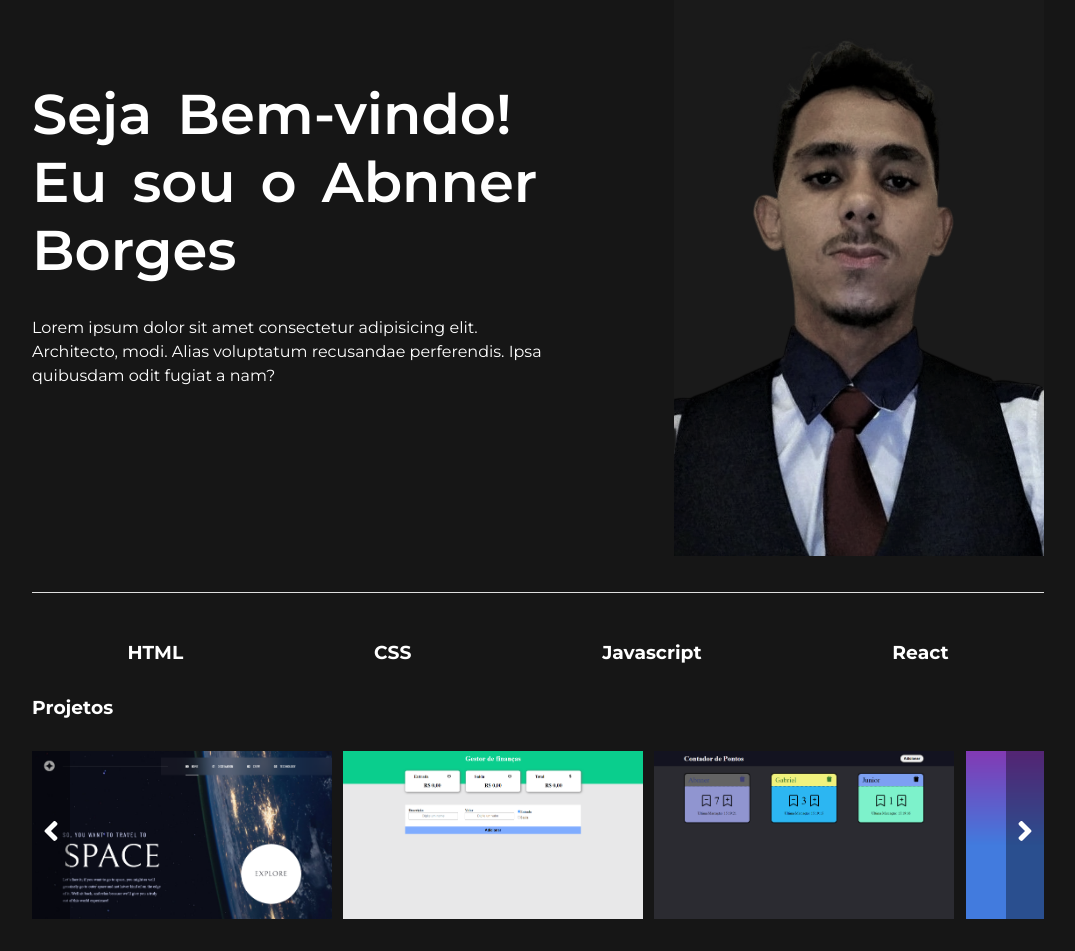
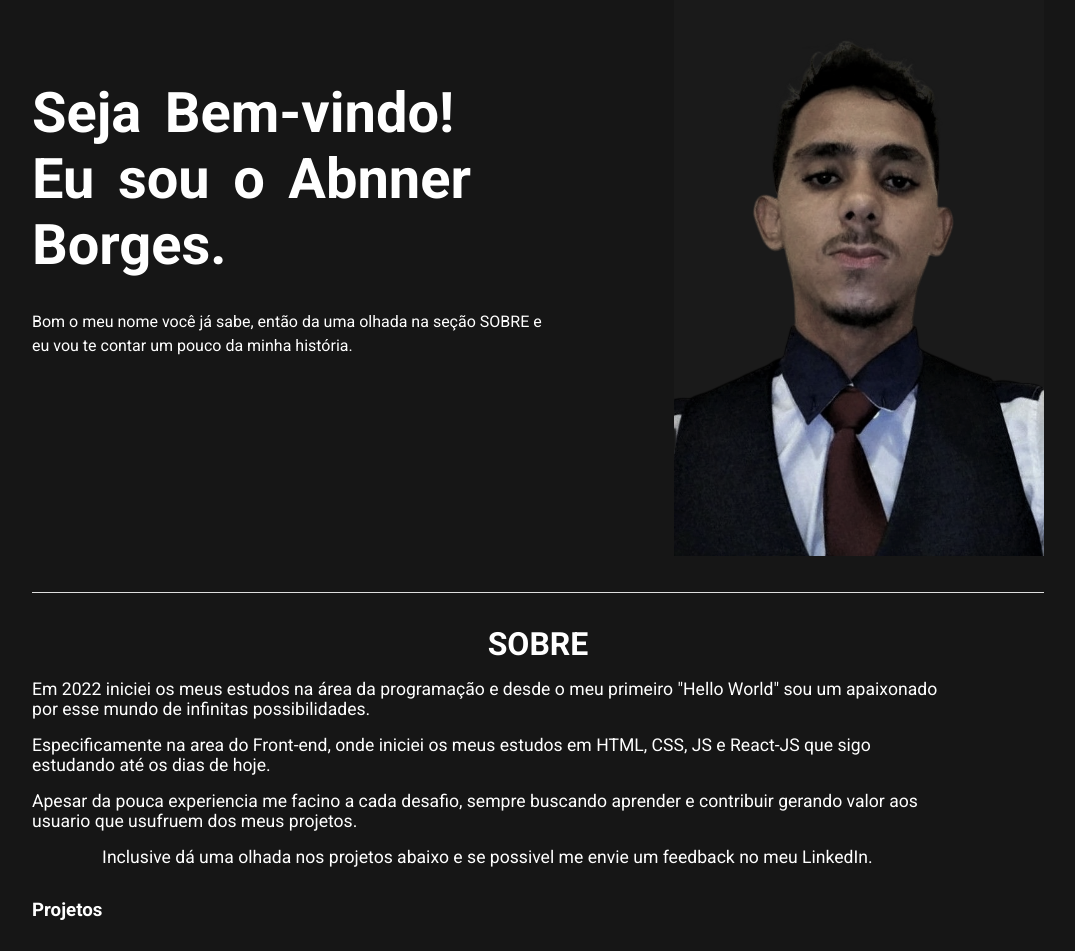
Before and after one commit to AbnnerB/portfolio, a React (Create React App) app: page / in a window 1280 px wide. Shown: the top 951 px of the page, without its empty margins (102-1177 px from the left). Built offline with nearby package versions, Linux system fonts and the light colour scheme.

Commit message:
add section about

```diff
--- a/public/index.html
+++ b/public/index.html
@@ -20,6 +20,13 @@
       rel="stylesheet"
     />
 
+    <link rel="preconnect" href="https://fonts.googleapis.com" />
+    <link rel="preconnect" href="https://fonts.gstatic.com" crossorigin />
+    <link
+      href="https://fonts.googleapis.com/css2?family=Roboto:ital,wght@0,100;0,300;0,400;0,500;0,700;0,900;1,100;1,300;1,400;1,500;1,700;1,900&display=swap"
+      rel="stylesheet"
+    />
+
     <title>Portfolio</title>
   </head>
   <body>
--- a/src/Pages/Home/index.js
+++ b/src/Pages/Home/index.js
@@ -35,12 +35,11 @@ export default function Home() {
         <section className="presentation">
           <div className="presentationContent">
             <h1>
-              Seja Bem-vindo! <br /> Eu sou o Abnner Borges
+              Seja Bem-vindo! <br /> Eu sou o Abnner Borges.
             </h1>
             <p>
-              Lorem ipsum dolor sit amet consectetur adipisicing elit.
-              Architecto, modi. Alias voluptatum recusandae perferendis. Ipsa
-              quibusdam odit fugiat a nam?
+              Bom o meu nome você já sabe, então da uma olhada na seção SOBRE e
+              eu vou te contar um pouco da minha história.
             </p>
 
             {/* <span>Contact me</span> */}
@@ -54,12 +53,35 @@ export default function Home() {
             />
           </div>
         </section>
-        <section className="languages">
+        {/* <section className="languages">
           <h3>HTML</h3>
           <h3>CSS</h3>
           <h3>Javascript</h3>
           <h3>React</h3>
+        </section> */}
+
+        <section className="aboutMe">
+          <h2>Sobre</h2>
+          <p>
+            Em 2022 iniciei os meus estudos na área da programação e desde o meu
+            primeiro "Hello World" sou um apaixonado por esse mundo de infinitas
+            possibilidades.
+          </p>
+          <p>
+            Especificamente na area do Front-end, onde iniciei os meus estudos
+            em HTML, CSS, JS e React-JS que sigo estudando até os dias de hoje.
+          </p>
+          <p>
+            Apesar da pouca experiencia me facino a cada desafio, sempre
+            buscando aprender e contribuir gerando valor aos usuario que
+            usufruem dos meus projetos.
+          </p>
+          <p>
+            Inclusive dá uma olhada nos projetos abaixo e se possivel me envie
+            um feedback no meu LinkedIn.
+          </p>
         </section>
+
         <section className="projects">
           <h3>Projetos</h3>
 
--- a/src/Pages/Home/styles.css
+++ b/src/Pages/Home/styles.css
@@ -53,14 +53,38 @@ main {
 
 /* end first section */
 
-.languages {
+/* .languages {
   margin-top: 3rem;
   display: flex;
   flex-wrap: wrap;
   justify-content: space-around;
+} */
+
+/* end language section */
+
+.aboutMe {
+  margin: 2rem 0;
+  display: flex;
+  flex-direction: column;
+  gap: 1rem;
 }
 
-/* end language section */
+.aboutMe h2 {
+  text-align: center;
+  font-size: 2rem;
+  text-transform: uppercase;
+  /* margin-bottom: 1rem; */
+}
+
+.aboutMe p {
+  width: 90%;
+  font-size: 1.1rem;
+}
+
+.aboutMe p:last-of-type {
+  text-align: center;
+}
+
 .projects {
   margin-top: 2rem;
 }
--- a/src/index.css
+++ b/src/index.css
@@ -2,7 +2,8 @@
   margin: 0;
   padding: 0;
   box-sizing: border-box;
-  font-family: "Montserrat", sans-serif;
+  /* font-family: "Montserrat", sans-serif; */
+  font-family: "Roboto", sans-serif;
 }
 
 body {
```
